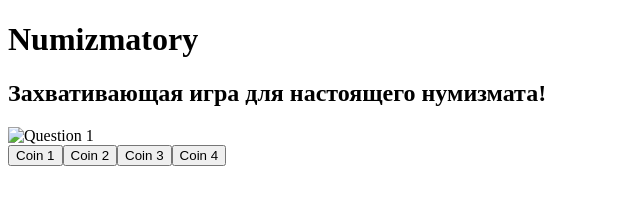
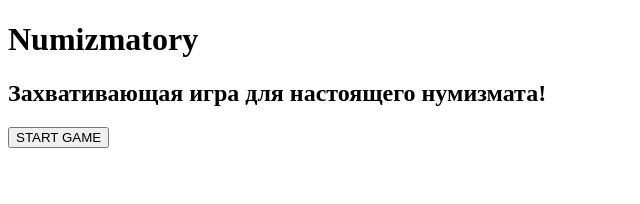
Before and after one commit to dmytroyarmak/numizmatory, a plain HTML site: page index.html in a window 1280 px wide. Shown: the whole page, without its empty margins (0-640 px from the left). Drawn offline with Linux system fonts and the light colour scheme.

Commit message:
Add actions view

```diff
--- a/index.html
+++ b/index.html
@@ -14,6 +14,7 @@
   <script src="js/game/question/question_view.js"></script>
   <script src="js/game/question/question_view.js"></script>
   <script src="js/game/game_controller.js"></script>
+  <script src="js/game/actions_view.js"></script>
 </head>
 <body>
   <header id="header">
@@ -21,7 +22,11 @@
     <h2>Захвативающая игра для настоящего нумизмата!</h2>
   </header>
   <section id="game">
-    <div id="actions"></div>
+    <div id="actions">
+      <script type="template/text" id="actions-template">
+        <button id="start">START GAME</button>
+      </script>
+    </div>
     <div id="main">
       <script type="template/text" id="question-template">
         <img src="images/questions/<%= image %>" alt="Question <%= id %>">
@@ -59,7 +64,6 @@
         ]
       }
       Numizmatory.start(options);
-      Numizmatory.mainRegion.show(new Numizmatory.QuestionView({ model: Numizmatory.questions.first()}));
     });
   </script>
 </body>
--- /dev/null
+++ b/js/game/actions_view.js
@@ -0,0 +1,7 @@
+Numizmatory.ActionView = Backbone.Marionette.ItemView.extend({
+  template: "#actions-template"
+});
+
+Numizmatory.addInitializer(function() {
+  this.actionsRegion.show(new Numizmatory.ActionView());
+});
```
